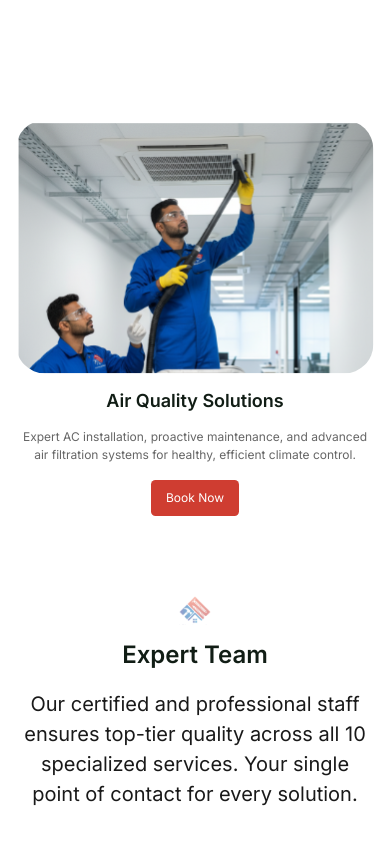
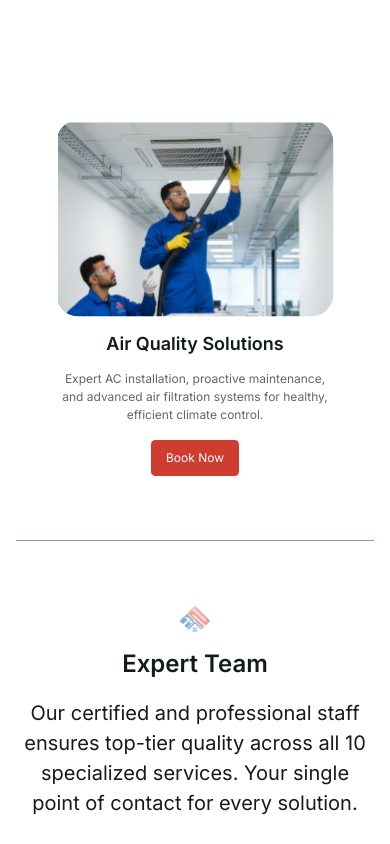
Before and after one commit to ayuktha63/Almisar-alaswad-website, a Next.js app: page / in a window 390 px wide. Shown: the part 4720-5564 px from the top of the page. Built offline with nearby package versions, Linux system fonts and the light colour scheme.

Commit message:
about us page fix on line and divs

```diff
--- a/app/components/AboutUs.tsx
+++ b/app/components/AboutUs.tsx
@@ -7,8 +7,8 @@ const AboutUs: React.FC = () => {
   return (
     <section className="flex flex-col md:flex-row justify-center items-center gap-10 md:gap-36 py-20 bg-white w-full px-4 md:px-0">
       {/* Left Card */}
-      <div className="flex flex-col items-center gap-4 w-full md:w-[277.5px]">
-        <div className="w-full h-auto md:w-[277.5px] md:h-[196.5px] rounded-[22.5px] overflow-hidden">
+      <div className="flex flex-col items-center gap-4 w-full md:w-[277.5px] flex-shrink-0">
+        <div className="w-[277.5px] h-[196.5px] rounded-[22.5px] overflow-hidden">
           <Image
             src="/air-quality.svg"
             alt="Air Quality Solutions"
@@ -20,7 +20,7 @@ const AboutUs: React.FC = () => {
         <h3 className="text-[#111D15] font-['Be Vietnam Pro'] text-[18px] font-semibold leading-[120%] text-center">
           Air Quality Solutions
         </h3>
-        <p className="text-[#666] font-['Be Vietnam Pro'] text-[12px] font-normal leading-[150%] text-center w-full md:w-[277.5px]">
+        <p className="text-[#666] font-['Be Vietnam Pro'] text-[12px] font-normal leading-[150%] text-center w-[277.5px]">
           Expert AC installation, proactive maintenance, and advanced air filtration systems for healthy, efficient climate control.
         </p>
         <button className="bg-[#CF3D31] text-white rounded-[4.5px] px-[15px] py-[9px] text-[12px] font-['Be Vietnam Pro'] hover:bg-white hover:text-black hover:border-[0.75px] hover:border-[#666] transition-colors duration-300">
@@ -28,18 +28,14 @@ const AboutUs: React.FC = () => {
         </button>
       </div>
 
-      {/* Middle Line (hidden on mobile) */}
+      {/* Middle Line */}
+      {/* On mobile: horizontal line, on desktop: vertical line */}
       <div
-        className="hidden md:block"
-        style={{
-          width: '0.583px',
-          height: '214.058px',
-          background: '#83A790',
-        }}
+        className="my-6 w-full h-[1px] bg-[#83A790] md:h-[214.058px] md:w-[0.583px] md:my-0"
       />
 
       {/* Right Content */}
-      <div className="flex flex-col items-center md:items-start gap-4 w-full md:max-w-[348px] mt-10 md:mt-0">
+      <div className="flex flex-col items-center md:items-start gap-4 w-full md:max-w-[348px] mt-0 md:mt-0">
         {/* Bullet + Heading */}
         <div className="flex flex-col md:flex-row items-center md:items-start gap-3">
           <Image
@@ -55,7 +51,7 @@ const AboutUs: React.FC = () => {
         </div>
 
         {/* Description */}
-        <p className="text-[20px] font-['Be Vietnam Pro'] font-normal leading-[150%] text-[rgba(0,0,0,0.9)] w-full md:w-[348px] md:pl-0 md:text-left text-center">
+        <p className="text-[20px] font-['Be Vietnam Pro'] font-normal leading-[150%] text-[rgba(0,0,0,0.9)] w-full md:w-[348px] md:pl-0 text-center md:text-left">
           Our certified and professional staff ensures top-tier quality across all 10 specialized services. Your single point of contact for every solution.
         </p>
       </div>
```
